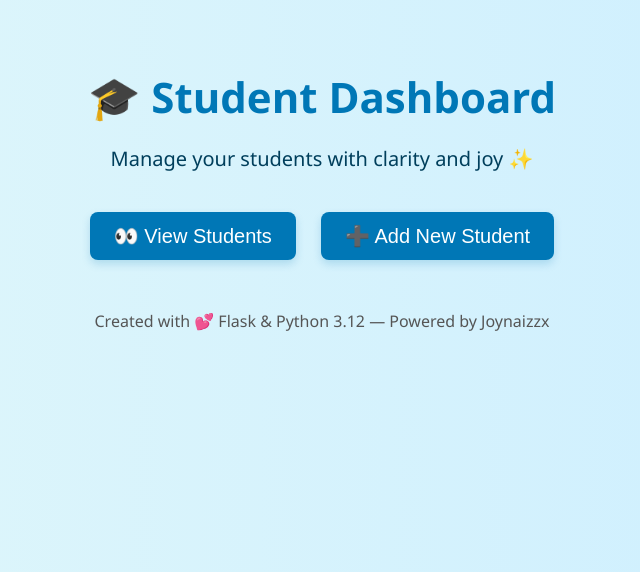
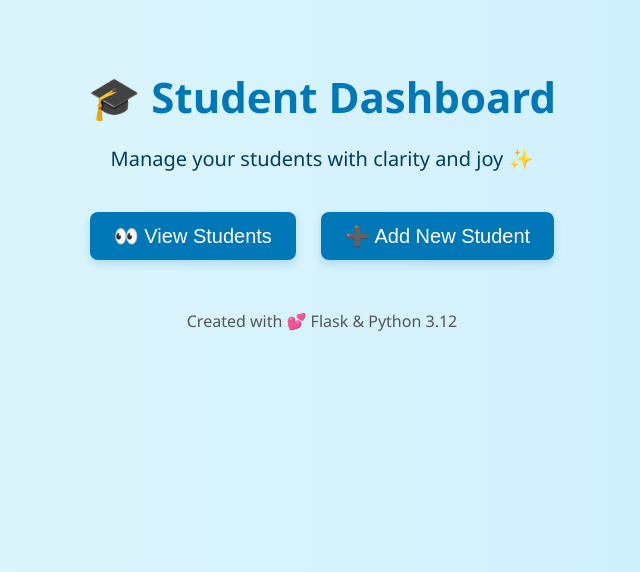
Before and after one commit to Joynase/Joynase-Dime, a Flask app: page /dashboard in a window 1280 px wide. Shown: the top 572 px of the page, without its empty margins (318-958 px from the left). Run offline with Flask 3, Linux system fonts and the light colour scheme.

Commit message:
Update index.html

```diff
--- a/templates/index.html
+++ b/templates/index.html
@@ -167,7 +167,7 @@
   </div>
 
   <footer>
-    Created with 💕 Flask & Python 3.12 — Powered by Joynaizzx
+    Created with 💕 Flask & Python 3.12
   </footer>
 
   <script>
```
